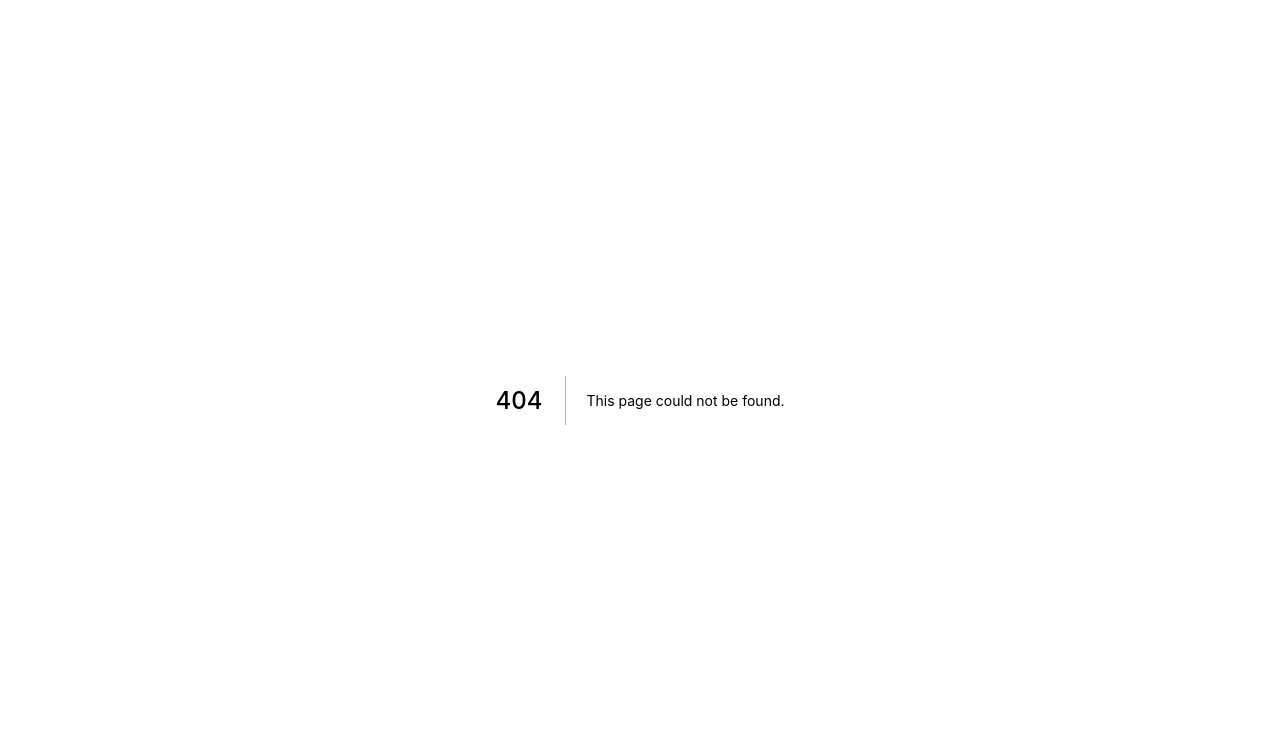
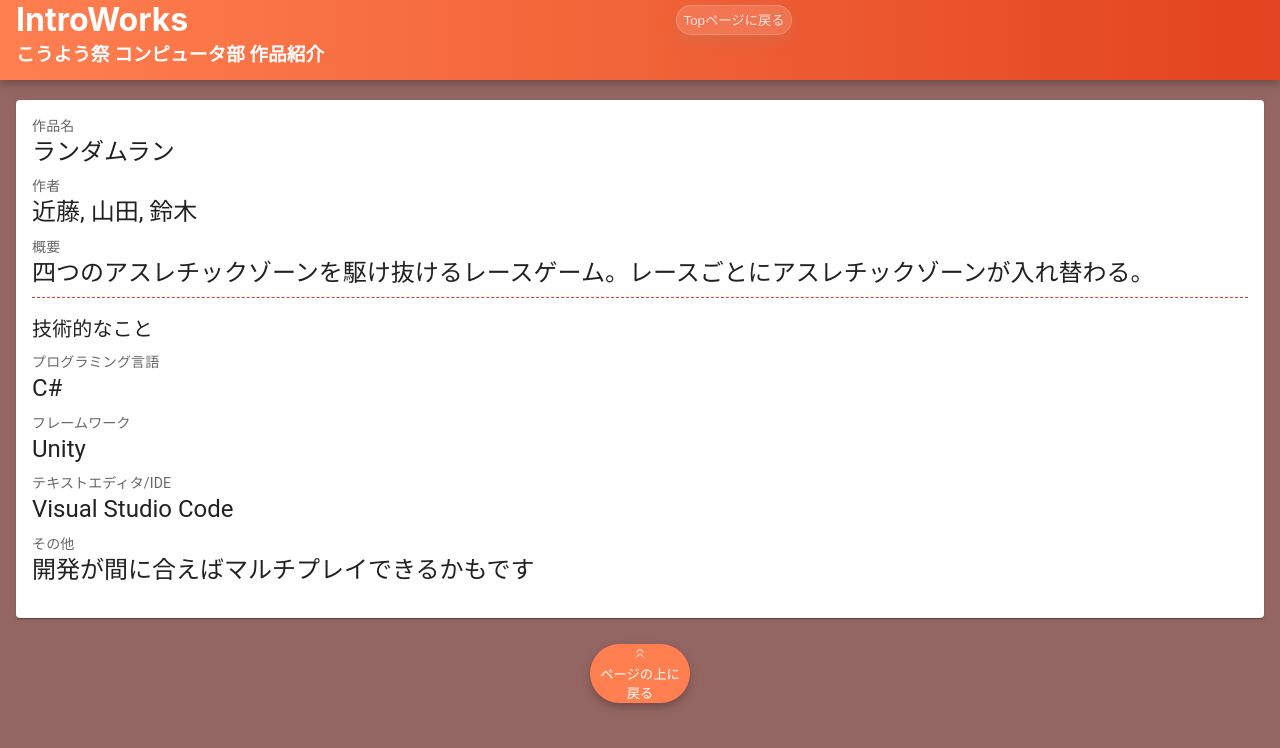
Before and after one commit to RAINeko256/introworks, a Next.js app: page /RandomRun in a window 1280 px wide. Before the commit this address had no page. Shown: the top 748 px of the page. Built offline with nearby package versions, Linux system fonts and the light colour scheme.

Commit message:
add Random run

```diff
--- /dev/null
+++ b/pages/RandomRun.js
@@ -0,0 +1,12 @@
+import Intro from "../components/Intro"
+import Data from "../works/RandomRun.json"
+
+const RandomRun = () => {
+  return (
+    <>
+      <Intro data={Data} />
+    </>
+  )
+}
+
+export default RandomRun
--- a/pages/index.js
+++ b/pages/index.js
@@ -4,6 +4,7 @@ import DataIntroWorks from "../works/IntroWorks.json"
 import DataTest from "../works/test.json"
 import DataGACalc from "../works/GACalc.json"
 import DataVisualizer from "../works/visualizer.json"
+import DataRandomRun from "../works/RandomRun.json"
 
 const Index = () => {
   return (
@@ -21,6 +22,7 @@ const Index = () => {
       >
         <MediaCard data={DataIntroWorks} />
         <MediaCard data={DataVisualizer} />
+        <MediaCard data={DataRandomRun} />
         <MediaCard data={DataGACalc} />
         <MediaCard data={DataTest} />
       </div>
--- /dev/null
+++ b/works/RandomRun.json
@@ -0,0 +1,14 @@
+{
+  "meta":{
+    "path":"RandomRun"
+  },
+  "name":"ランダムラン",
+  "author":"近藤, 山田, 鈴木",
+  "overview":"四つのアスレチックゾーンを駆け抜けるレースゲーム。レースごとにアスレチックゾーンが入れ替わる。",
+  "tech":{
+    "language":"C#",
+    "framework":"Unity",
+    "editor":"Visual Studio Code",
+    "other":"開発が間に合えばマルチプレイできるかもです"
+  }
+}
```
